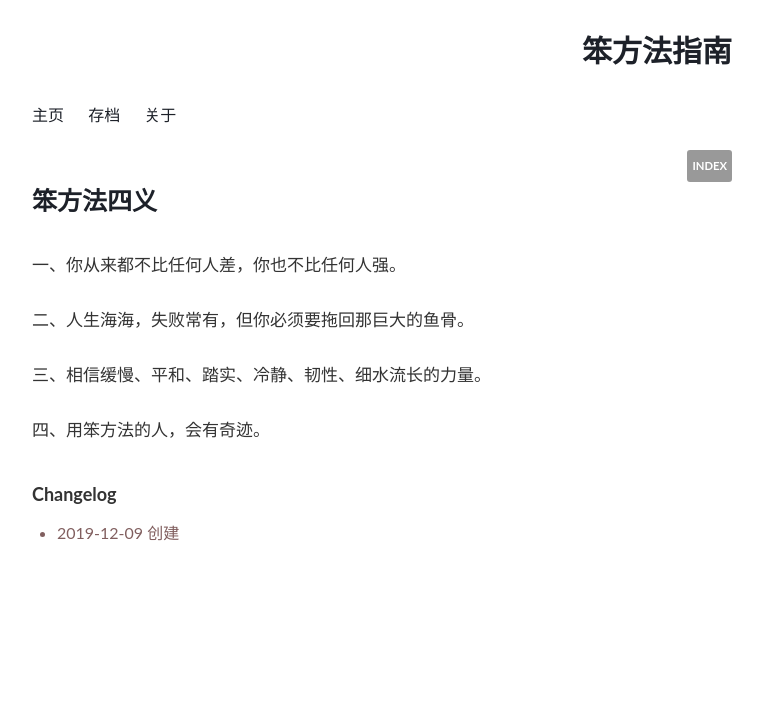
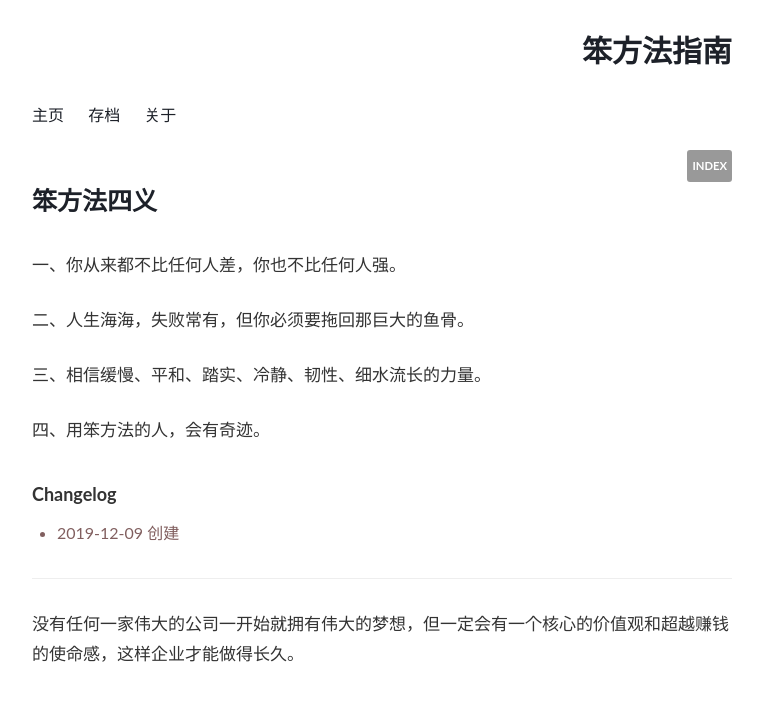
Before and after one commit to cnfeat/index.learnthingsthehardway.com, a Jekyll site: the page built from _posts/2019-12-09-Dogma.md, in a window 1280 px wide. Shown: the top 701 px of the page, without its empty margins (258-1021 px from the left). Built offline with Jekyll 4.4.1, drawn with Linux system fonts in a browser that asks for light colours; comment, search, counter and statistics services are not loaded.

Commit message:
Update 2019-12-09-Dogma.md

```diff
--- a/_posts/2019-12-09-Dogma.md
+++ b/_posts/2019-12-09-Dogma.md
@@ -21,3 +21,8 @@ published: true
 ### Changelog
 
 - 2019-12-09 创建
+
+
+----
+
+没有任何一家伟大的公司一开始就拥有伟大的梦想，但一定会有一个核心的价值观和超越赚钱的使命感，这样企业才能做得长久。
```
